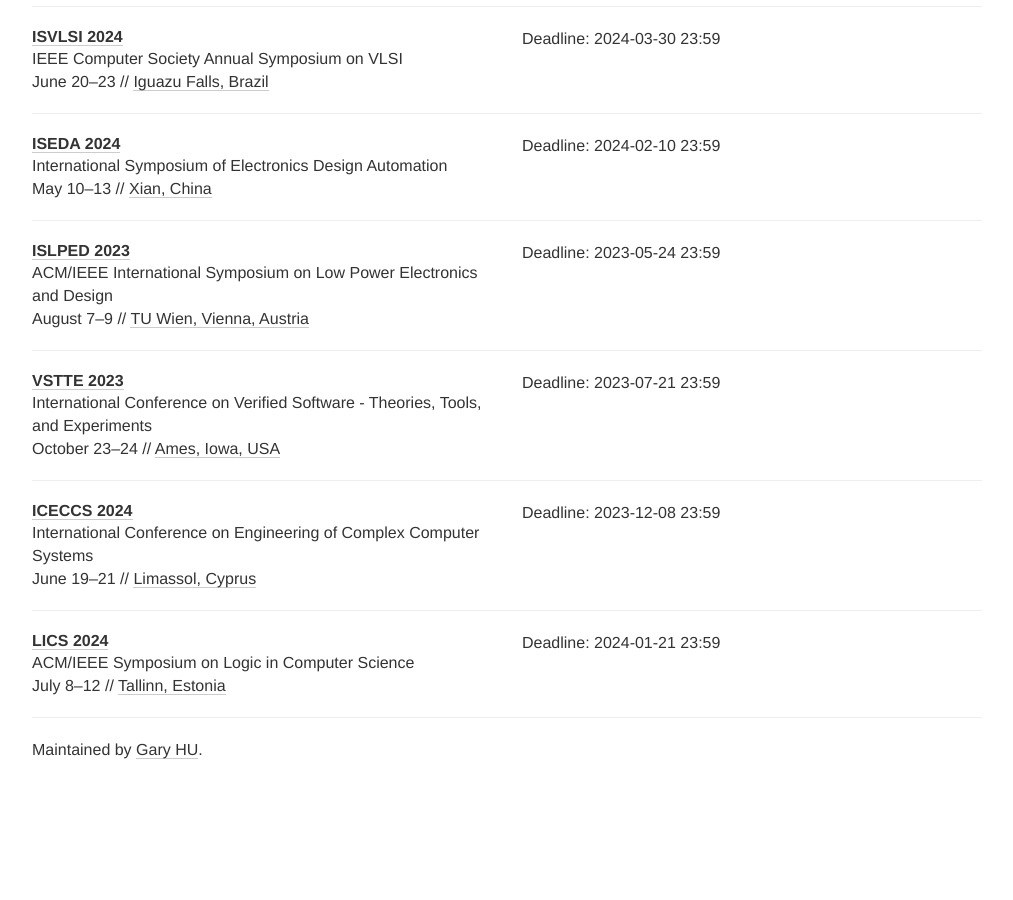
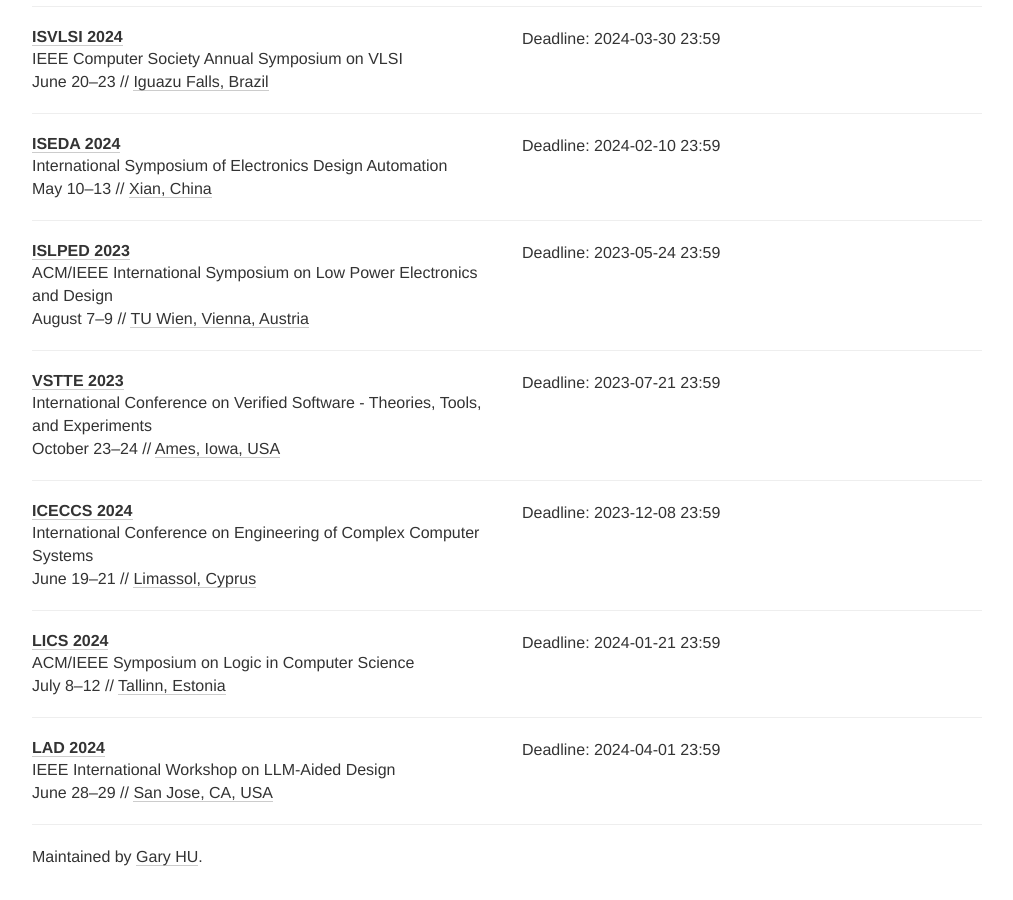
Before and after one commit to Gy-Hu/EDA_FV_conference_deadline, a Jekyll site: the page built from index.html, in a window 1280 px wide and 900 px high, scrolled down 3877 px. Shown: the whole window, without its empty margins (133-1146 px from the left). Built offline with Jekyll 4.4.1, drawn with Linux system fonts in a browser that asks for light colours; nearby versions of some CDN libraries; comment, search, counter and statistics services are not loaded; before the commit the page ends 4670 px from its top, so only the background shows below that.

Commit message:
update LAD 2024

```diff
--- a/_data/conferences.yml
+++ b/_data/conferences.yml
@@ -332,3 +332,12 @@
   deadline: ["2024-01-21 23:59"]
   place: Tallinn, Estonia
   tags: [FV]
+
+- name: LAD
+  year: 2024
+  date: June 28-29
+  description: IEEE International Workshop on LLM-Aided Design
+  link: https://www.islad.org/call-for-papers
+  deadline: ["2024-04-01 23:59"]
+  place: San Jose, CA, USA
+  tags: [EDA]
```
